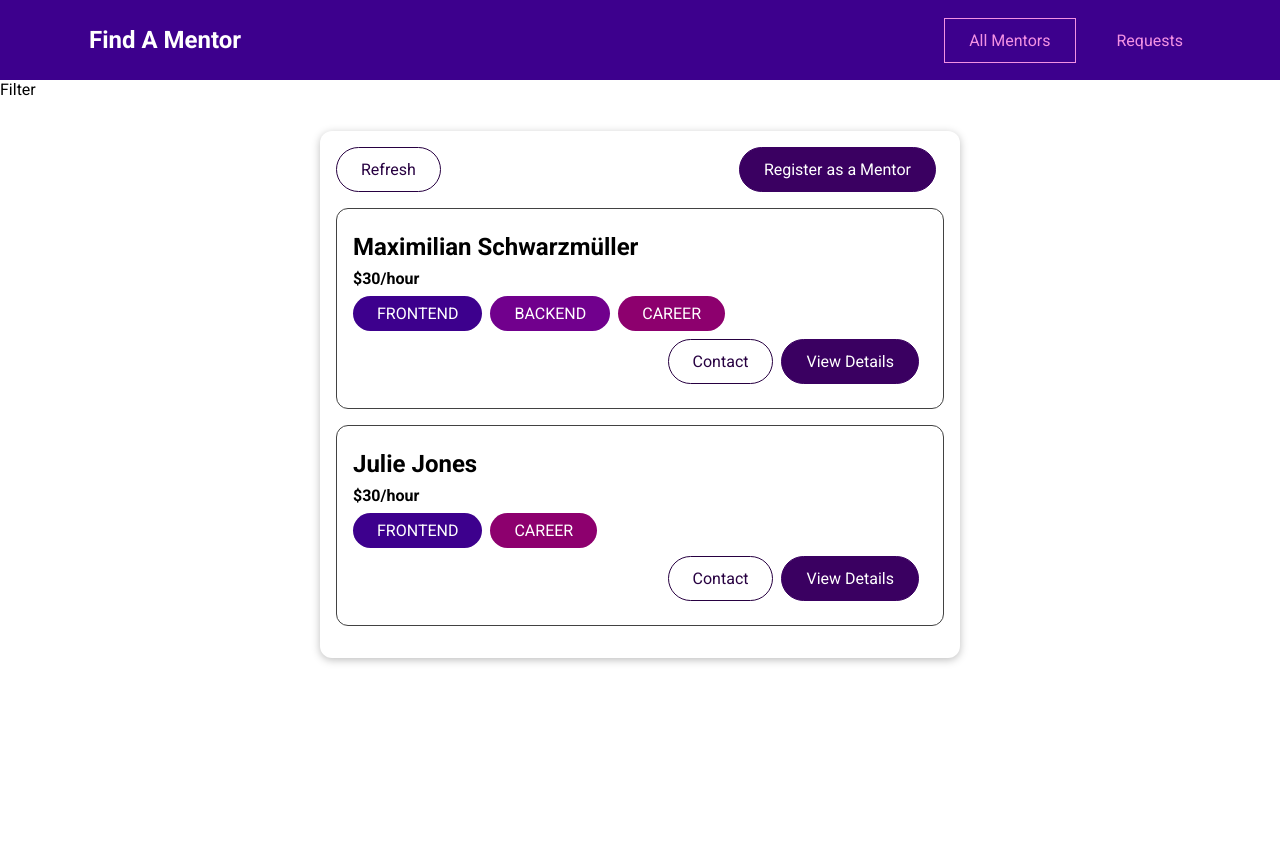
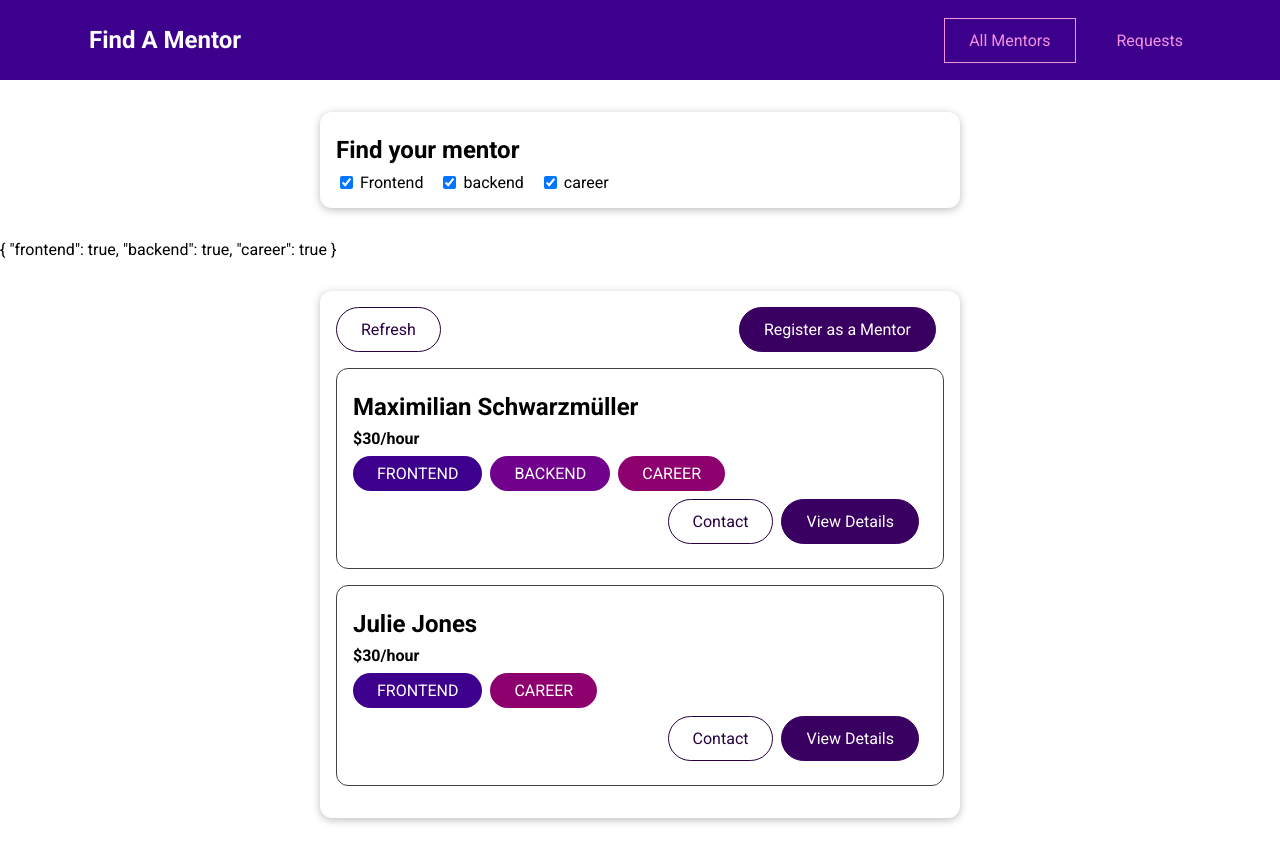
Before and after one commit to glitjch/vue-mentor, a Vue app: page /mentors in a window 1280 px wide. Before the commit the page ends 800 px from the top, so only its background shows below. Built offline with nearby package versions, Linux system fonts and the light colour scheme.

Commit message:
Add filter options to select mentors based off of areas of expertise

```diff
--- /dev/null
+++ b/src/components/mentors/MentorFilter.vue
@@ -0,0 +1,66 @@
+<template>
+	<base-card>
+		<h2>Find your mentor</h2>
+		<span class="filter-option">
+			<input type="checkbox" id="frontend" checked @change="setFilter" />
+			<label for="frontend">Frontend</label>
+		</span>
+		<span class="filter-option">
+			<input type="checkbox" id="backend" checked @change="setFilter" />
+			<label for="backend">backend</label>
+		</span>
+		<span class="filter-option">
+			<input type="checkbox" id="career" checked @change="setFilter" />
+			<label for="career">career</label>
+		</span>
+	</base-card>
+</template>
+
+<script>
+export default {
+  emits: ['change-filter'],
+	data() {
+		return {
+			filter: {
+				frontend: true,
+				backend: true,
+				career: true,
+			},
+		};
+	},
+	methods: {
+    setFilter(event) {
+			const inputId = event.target.id;
+			const isActive = event.target.checked;
+      const updatedFilter = {
+        ...this.filter,
+				[inputId]: isActive,
+      };
+      this.filter = updatedFilter;
+      this.$emit('change-filter', updatedFilter)
+		},
+	},
+};
+</script>
+<style scoped>
+h2 {
+	margin: 0.5rem 0;
+}
+
+.filter-option {
+	margin-right: 1rem;
+}
+
+.filter-option label,
+.filter-option input {
+	vertical-align: middle;
+}
+
+.filter-option label {
+	margin-left: 0.25rem;
+}
+
+.filter-option.active label {
+	font-weight: bold;
+}
+</style>
--- a/src/pages/mentors/MentorsList.vue
+++ b/src/pages/mentors/MentorsList.vue
@@ -1,5 +1,8 @@
 <template>
-	<section>Filter</section>
+	<section>
+		<mentor-filter @change-filter="setFilters"></mentor-filter>
+    <div>{{ activeFilters }}</div>
+	</section>
 	<section>
 		<base-card>
 			<div class="controls">
@@ -26,17 +29,42 @@
 
 <script>
 import MentorItem from '../../components/mentors/MentorItem.vue';
+import MentorFilter from '../../components/mentors/MentorFilter.vue';
+
 export default {
 	components: {
 		MentorItem,
+		MentorFilter,
+	},
+	data() {
+		return {
+			activeFilters: {
+				frontend: true,
+				backend: true,
+				career: true,
+			},
+		};
 	},
 	provide: [],
 	computed: {
 		filteredMentors() {
-			return this.$store.getters['mentors/mentors'];
+			const mentors = this.$store.getters['mentors/mentors'];
+			return mentors.filter((mentor) => {
+				if (this.activeFilters.frontend && mentor.areas.includes('frontend'))
+					return true;
+				if (this.activeFilters.backend && mentor.areas.includes('backend'))
+					return true;
+				if (this.activeFilters.career && mentor.areas.includes('career'))
+					return true;
+			});
 		},
 		hasMentors() {
 			return this.$store.getters['mentors/hasMentors'];
+		},
+	},
+	methods: {
+		setFilters(updatedFilter) {
+			return (this.activeFilters = updatedFilter);
 		},
 	},
 };
```
